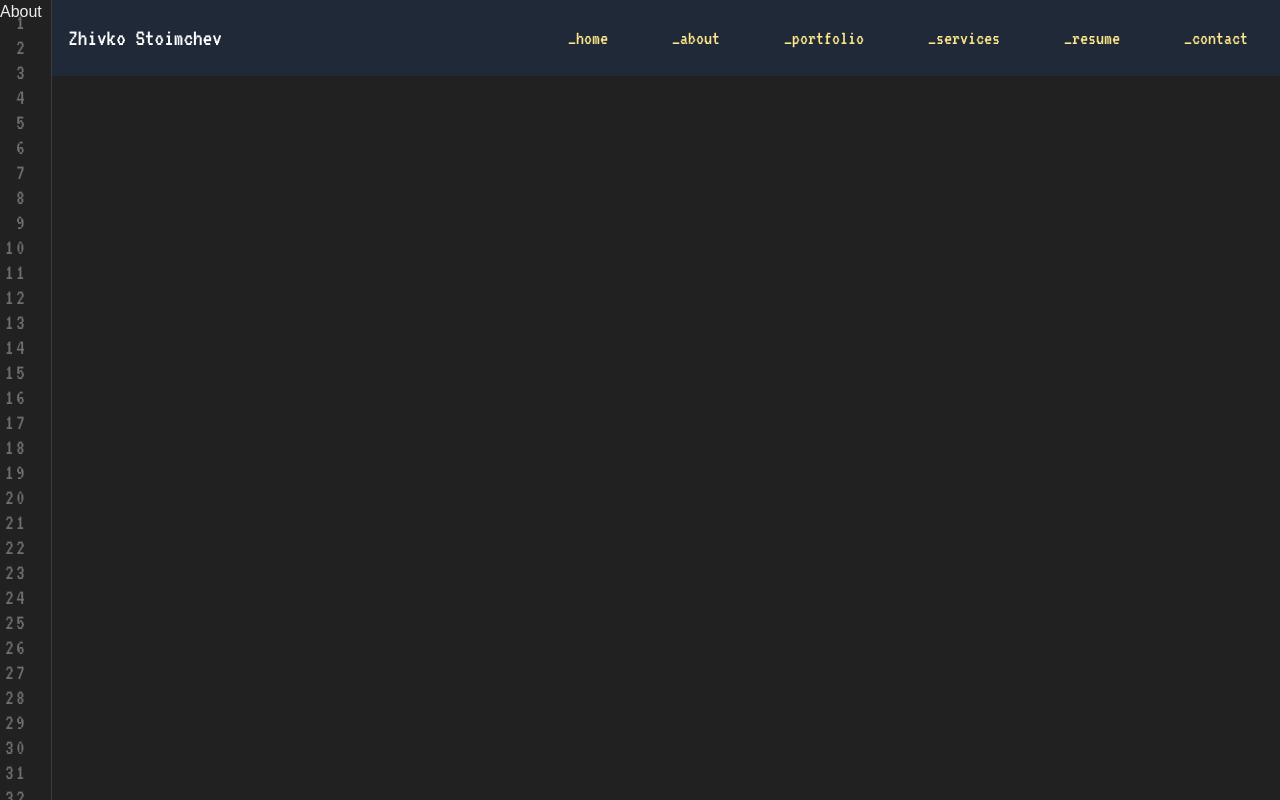
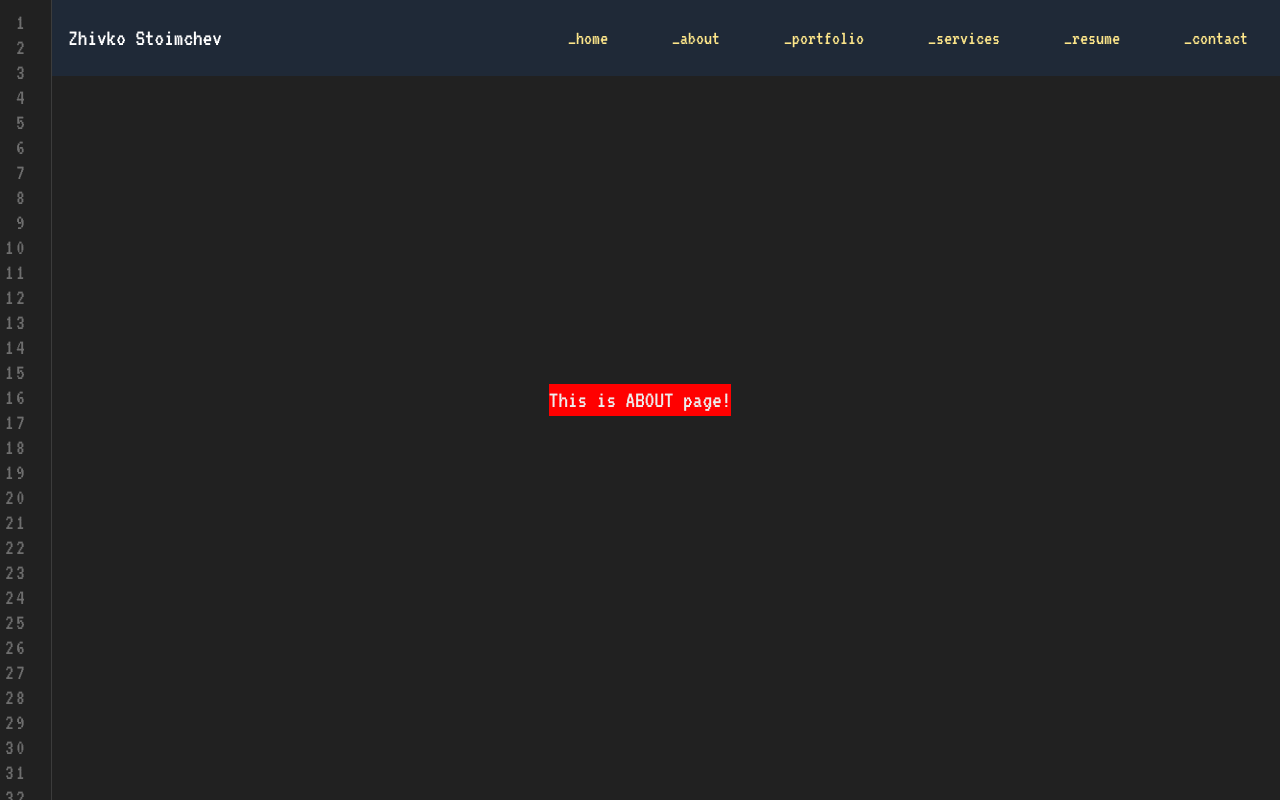
Before and after one commit to zstoimchev/portfolio, a Next.js app: page /about in a window 1280 px wide. Built offline with nearby package versions, Linux system fonts and the light colour scheme.

Commit message:
added about apge

```diff
--- a/src/pages/about.tsx
+++ b/src/pages/about.tsx
@@ -1,3 +1,12 @@
 export default function About() {
-    return <div>About</div>
+    return (
+        <div
+            className="grid grid-rows-[20px_1fr_20px] items-center justify-items-center min-h-screen p-8 pb-20 gap-16 sm:p-20 font-[family-name:var(--font-vt323-regular)]"
+        >
+            <main className="flex flex-col gap-8 row-start-2 items-center sm:items-start">
+
+                <h1 className="text-2xl">This is ABOUT page!</h1>
+
+            </main>
+        </div>)
 }
```
